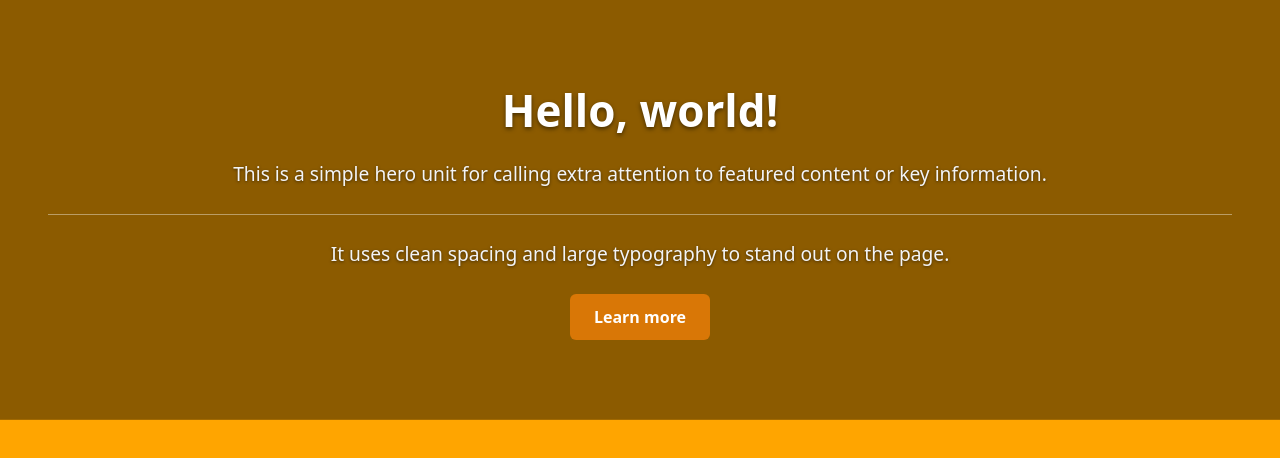
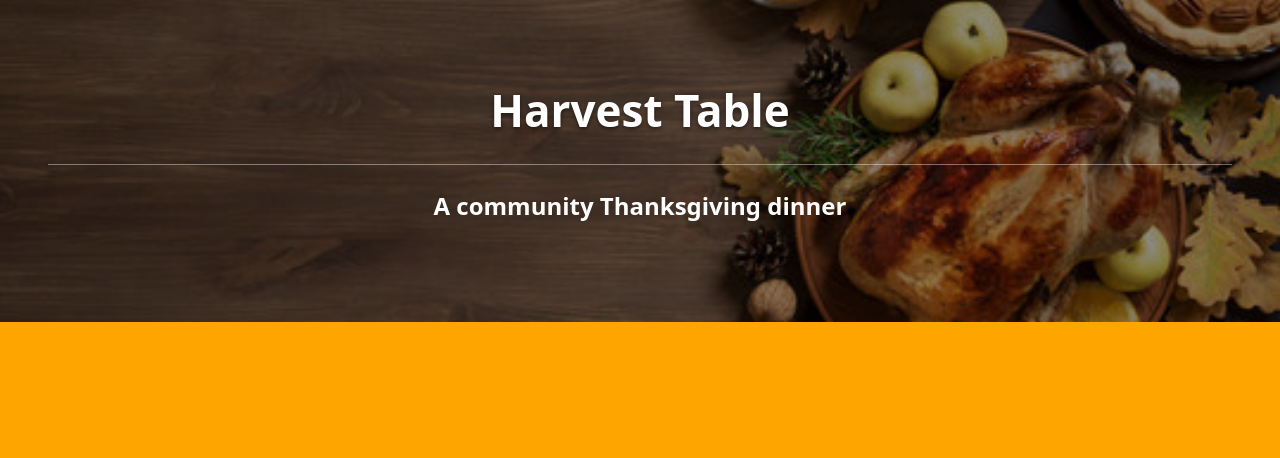
Before and after one commit to 528kaiello-png/Thanksgiving-website, a plain HTML site: page index.html in a window 1280 px wide. Drawn offline with Linux system fonts and the light colour scheme.

Commit message:
added in a nice image to my jumbotron

```diff
--- a/index.html
+++ b/index.html
@@ -19,11 +19,11 @@
 
 <body>
  <div class="jumbotron">
-    <h1>Hello, world!</h1>
-    <p>This is a simple hero unit for calling extra attention to featured content or key information.</p>
+    <h1>Harvest Table</h1>
     <hr>
-    <p>It uses clean spacing and large typography to stand out on the page.</p>
-    <a href="#" class="btn">Learn more</a>
+    <h2>A community Thanksgiving dinner</h2>
+
+
   </div>
 
 
--- a/style.css
+++ b/style.css
@@ -8,7 +8,7 @@
 
     .jumbotron {
       /* Adds a subtle dark tint so white text pops, paired with your image */
-      background-image: linear-gradient(rgba(0, 0, 0, 0.45), rgba(0, 0, 0, 0.45)), url('thanksgiving-bg.jpg');
+      background-image: linear-gradient(rgba(0, 0, 0, 0.45), rgba(0, 0, 0, 0.45)), url('360_F_225888620_WYUxWd3tUwkkbsGYDJJ5rAv2eTbTfed2.jpg');
       background-size: cover;
       background-position: right center; /* Keeps the food visible on smaller screens */
       background-repeat: no-repeat;
```
